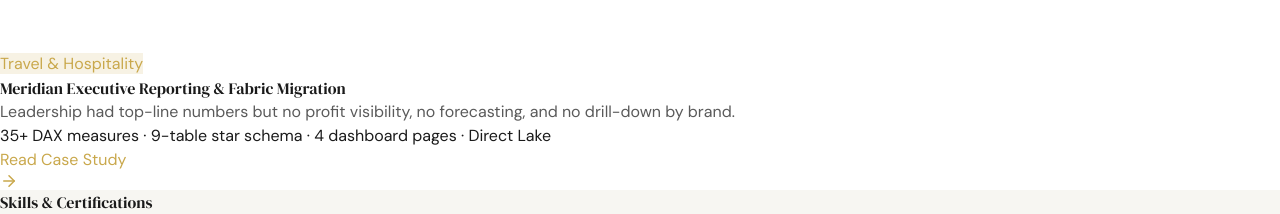
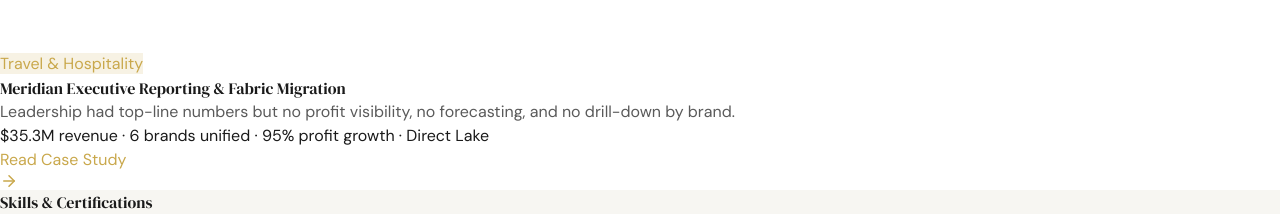
Before and after one commit to dadasunday/Portfolio, a React (Vite) app: page / in a window 1280 px wide. Shown: the part 7520-7734 px from the top of the page. Built offline with nearby package versions, Linux system fonts and the light colour scheme.

Commit message:
Refine metrics and data context for Meridian Executive Reporting project

```diff
--- a/src/SundayDadaPortfolio.jsx
+++ b/src/SundayDadaPortfolio.jsx
@@ -356,7 +356,7 @@
     title: "Meridian Executive Reporting & Fabric Migration",
     industry: "Travel & Hospitality",
     hook: "Leadership had top-line numbers but no profit visibility, no forecasting, and no drill-down by brand.",
-    metrics: "35+ DAX measures · 9-table star schema · 4 dashboard pages · Direct Lake",
+    metrics: "$35.3M revenue · 6 brands unified · 95% profit growth · Direct Lake",
     overview: `Meridian — The Voyager Group operates a portfolio of six travel brands spanning luxury tours, private cruises, villas, jets, and corporate travel. Leadership had basic revenue dashboards, but no way to see profitability, no forecasting capability, and no ability to drill down by brand or compare performance across the portfolio. The existing BI environment ran on fragmented Power BI Desktop files connected directly to SQL Server — no single semantic model, no governance, and no scalability. I was brought in to do two things: first, redesign the executive reporting experience with a consolidated semantic model, 35+ DAX measures covering profitability and forecasting, and a 4-page drill-through dashboard. Second, migrate the entire data platform from SQL Server to Microsoft Fabric — standing up a Bronze/Silver/Gold medallion Lakehouse architecture with Dataflow Gen2, Direct Lake semantic models, deployment pipelines, and full governance. The result was an enterprise-grade analytics environment that gave leadership real-time profit visibility across all six brands for the first time.`,
     tools: ["Power BI (Desktop & Service)", "Microsoft Fabric", "Lakehouse (Bronze/Silver/Gold)", "Dataflow Gen2", "Direct Lake", "DAX (Advanced)", "Star Schema Design", "Row-Level Security", "Tabular Editor", "Deployment Pipelines", "SQL Server", "T-SQL"],
     dataContext: "Nine datasets across three fact tables (Bookings, Operating Expenses, and Forecast Targets), a Financial Assumptions reference table, four dimension tables (Date, Brand, Region, Sales Channel), and a KPI Definitions reference table. Data originated from SQL Server databases and Excel workbooks maintained by the finance team. The migration path ran SQL Server → Fabric Lakehouse (Bronze for raw landing, Silver for cleansed/conformed data, Gold for business-ready tables) → Direct Lake semantic models → Power BI reports.",
@@ -394,9 +394,10 @@
       { title: "The dashboard that executives actually use is the one with a What-If slider", desc: "Historical reporting tells you what happened. Forecasting tells you what might happen. But a What-If parameter that lets leadership adjust growth assumptions and instantly see the profit impact — that's what turns a dashboard into a tool they open every morning." }
     ],
     metricBoxes: [
+      { value: "$35.3M", label: "Revenue Tracked" },
+      { value: "6", label: "Brands Unified" },
+      { value: "95%", label: "Profit Growth Surfaced" },
       { value: "35+", label: "DAX Measures" },
-      { value: "9", label: "Table Star Schema" },
-      { value: "4", label: "Dashboard Pages" },
       { value: "Direct Lake", label: "Semantic Model" }
     ]
   }
@@ -895,7 +896,7 @@
             <p className="text-white/70 mt-6 text-lg leading-relaxed max-w-3xl">{project.overview}</p>
           </Reveal>
           <Reveal delay={3}>
-            <div className="grid grid-cols-2 md:grid-cols-4 gap-4 mt-10">
+            <div className={`grid grid-cols-2 gap-4 mt-10 ${project.metricBoxes.length === 5 ? "md:grid-cols-5" : "md:grid-cols-4"}`}>
               {project.metricBoxes.map((m) => (
                 <div key={m.label} className="text-center p-4 rounded-lg" style={{ background: "rgba(201,168,76,0.12)" }}>
                   <div className="text-2xl md:text-3xl font-bold" style={{ color: "var(--accent)", fontFamily: "'DM Serif Display', serif" }}>{m.value}</div>
```
